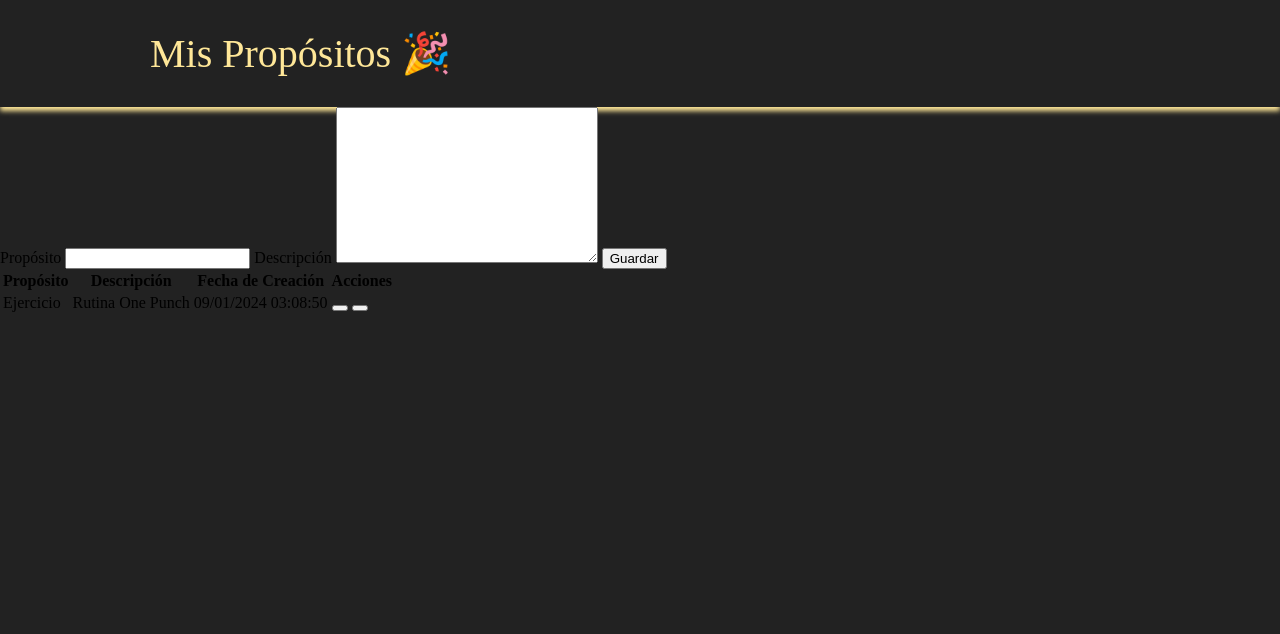
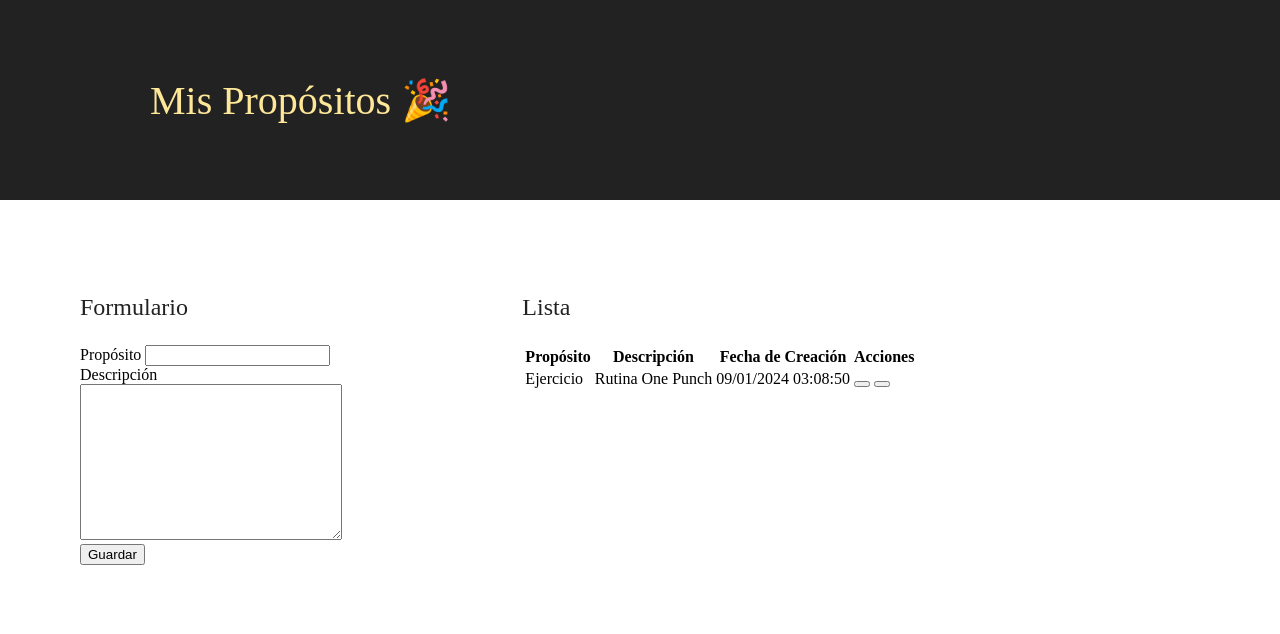
Before and after one commit to hShamed/New-Year-ToDo, a PHP site: page / in a window 1280 px wide. Shown: the top 634 px of the page. Run offline with PHP 8.4, Linux system fonts and the light colour scheme.

Commit message:
Creación de carpetas (styles y fonts)

```diff
--- a/index.php
+++ b/index.php
@@ -17,6 +17,7 @@
 
     <div class="content">
         <main class="leftContent">
+            <p class="titleContent">Formulario</p>
             <form action="">
                 <label for="">Propósito</label>
                 <input type="text">
@@ -28,6 +29,7 @@
             </form>
         </main>
         <aside class="rightContent">
+            <p class="titleContent">Lista</p>
             <table class="objectivesTable">
                 <tr class="objectivesHeader">
                     <th>Propósito</th>
--- a/styles.css
+++ /dev/null
@@ -1,16 +0,0 @@
-body {
-    background-color: #222222;
-    margin: 0;
-}
-
-.top {
-    width: 100%;
-    color: #ffe798;
-    font-size: 40px;
-    box-shadow: 0px 4px 5px #ffe798;
-}
-
-.top p {
-    margin: 0;
-    padding: 30px 150px;
-}
--- /dev/null
+++ b/styles/styles.css
@@ -0,0 +1,40 @@
+body {
+    background-color: #ffffff;
+    margin: 0;
+}
+
+.top {
+    display: flex;
+    width: 100%;
+    height: 200px;
+    align-items: center;
+    color: #ffe798;
+    font-size: 40px;
+    background-color: #222222;
+}
+
+.top p {
+    margin: 0;
+    padding: 30px 150px;
+}
+
+.content {
+    display: flex;
+}
+
+.titleContent {
+    color: #222222;
+    font-size: 24px;
+}
+
+.leftContent {
+    width: 25%;
+    margin: 40px 50px;
+    padding: 30px;
+}
+
+.rightContent {
+    width: 60%;
+    margin: 40px 50px;
+    padding: 30px;
+}
```
Also changed, not shown: fonts/JosefinSans-VariableFont_wght.ttf (added).
